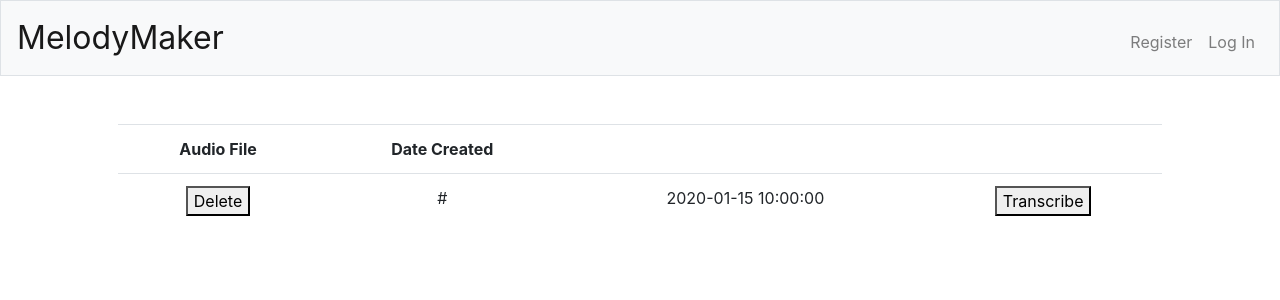
After one commit to matthewqu14/MelodyMaker, a Flask app: template templates/myaudio.html in a window 1280 px wide. The commit adds this page. Shown: the top 300 px of the page. Run offline with Flask 2, Linux system fonts and the light colour scheme; the template is opened without the code that fills it: most values are stand-ins (such as "Sample title", 1, 10 or a date in 2020); some libraries are stand-ins or nearby versions.

Commit message:
More changes

```diff
--- a/app.py
+++ b/app.py
@@ -41,13 +41,18 @@ Session(app)
 
 # Configure CS50 Library to use SQLite database
 db = SQL("sqlite:///users.db")
+db2 = SQL("sqlite:///audio.db")
 db.execute("""CREATE TABLE IF NOT EXISTS users (
             id INTEGER PRIMARY KEY AUTOINCREMENT,
             username TEXT NOT NULL,
             hash TEXT NOT NULL,
             confirmation BOOLEAN DEFAULT false);""")
+db2.execute("""CREATE TABLE IF NOT EXISTS audio (
+                user_id INTEGER,
+                audio_url TEXT NOT NULL,
+                time DATETIME NOT NULL);""")
 
-db.execute("DELETE FROM users WHERE username = ?", "muffinmatt8@gmail.com")
+
 @app.before_request
 def make_session_permanent():
     session.permanent = True
@@ -114,14 +119,17 @@ def logout():
 @app.route("/myaudio", methods=["GET", "POST"])
 @login_required
 def myaudio():
-    """Get stock quote."""
-    return apology("TODO")
+    if request.method == "POST":
+        return apology("TODO")
+    else:
+        db2.execute("INSERT INTO audio (user_id, audio_url) VALUES (?, ?)", session['user_id'], "C:\\Users\\matth\\Music\\C5")
+        rows = db2.execute("SELECT * FROM audio WHERE user_id = ?", session['user_id'])
+        return render_template("myaudio.html", rows=rows, id=session['user_id'])
 
 
 @app.route("/mysheet", methods=["GET", "POST"])
 @login_required
 def mysheet():
-    """Get stock quote."""
     return apology("TODO")
 
 
--- a/templates/layout.html
+++ b/templates/layout.html
@@ -10,9 +10,6 @@
 
         <!-- documentation at http://getbootstrap.com/docs/4.1/, alternative themes at https://bootswatch.com/ -->
         <link href="https://maxcdn.bootstrapcdn.com/bootstrap/4.1.3/css/bootstrap.min.css" rel="stylesheet">
-
-        <!-- https://favicon.io/emoji-favicons/money-mouth-face/ -->
-        <link href="/static/favicon.ico" rel="icon">
 
         <link href="/static/styles.css" rel="stylesheet">
 
@@ -34,8 +31,8 @@
             <div class="collapse navbar-collapse" id="navbar">
                 {% if session.user_id %}
                     <ul class="navbar-nav mr-auto mt-2">
-                        <li class="nav-item"><a class="nav-link" href="/quote">My Audio Files</a></li>
-                        <li class="nav-item"><a class="nav-link" href="/buy">My Sheet Music</a></li>
+                        <li class="nav-item"><a class="nav-link" href="/myaudio">My Audio Files</a></li>
+                        <li class="nav-item"><a class="nav-link" href="/mysheet">My Sheet Music</a></li>
                     </ul>
                     <ul class="navbar-nav ml-auto mt-2">
                         <li class="nav-item"><a class="nav-link" href="/logout">Log Out</a></li>
--- /dev/null
+++ b/templates/myaudio.html
@@ -0,0 +1,30 @@
+{% extends "layout.html" %}
+
+{% block title %}
+    My Audio Files - MelodyMaker
+{% endblock %}
+
+{% block main %}
+    {% if rows %}
+        <table class="table">
+            <tr>
+                <th>Audio File</th>
+                <th>Date Created</th>
+                <th></th>
+                <th></th>
+            </tr>
+            {% for row in rows %}
+            <tr>
+                <td><button>Delete</button></td>
+                <td>{{ row["audio_url"] }}</td>
+                <td>{{ row["time"] }}</td>
+                <td><button>Transcribe</button></td>
+            </tr>
+            {% endfor %}
+        </table>
+    {% else %}
+        <p>Id is {{ id }}</p>
+        <p>{{ rows }}</p>
+        <h1>You have no saved audio files. Go make one!</h1>
+    {% endif %}
+{% endblock %}
```
Also changed, not shown: main.js (added, +23 -0 lines), templates/index.html (+13 -17 lines), audio.db (added), static/44.jpg (added), users.db, 1 other file.
